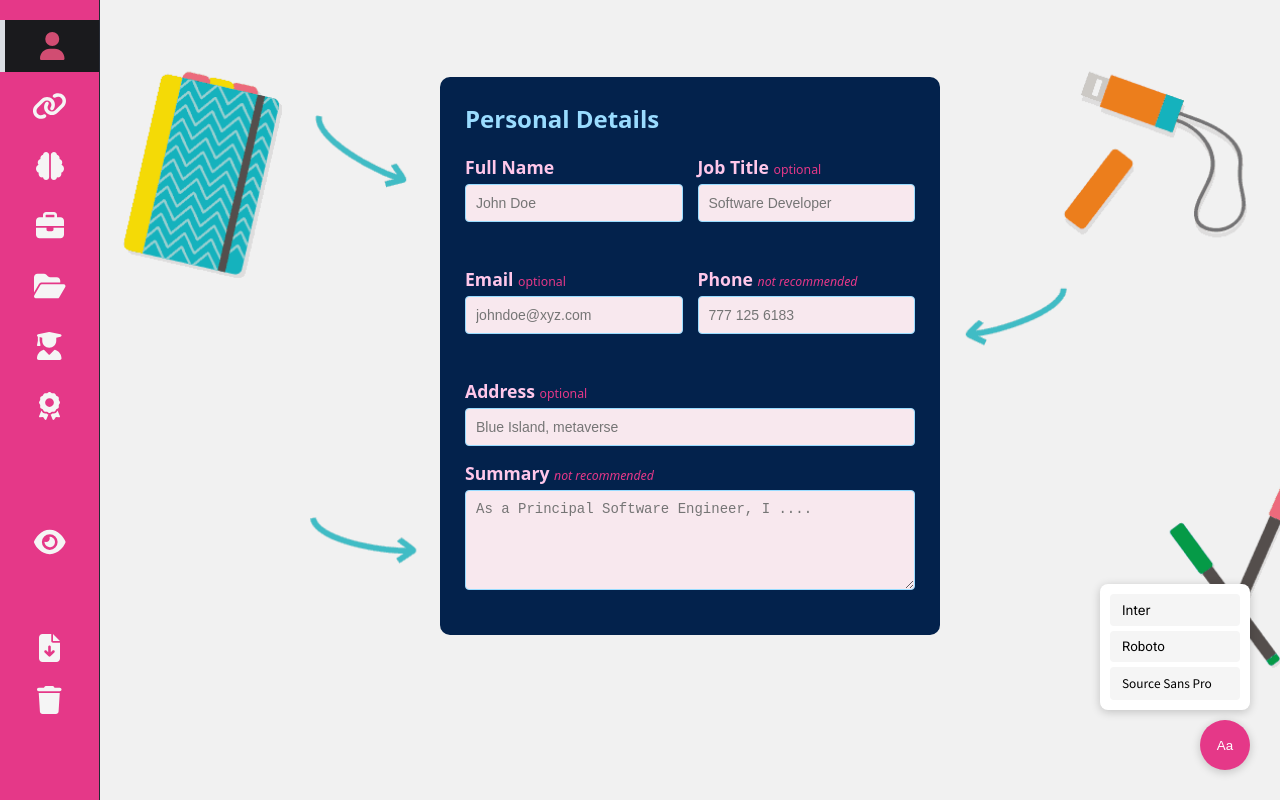
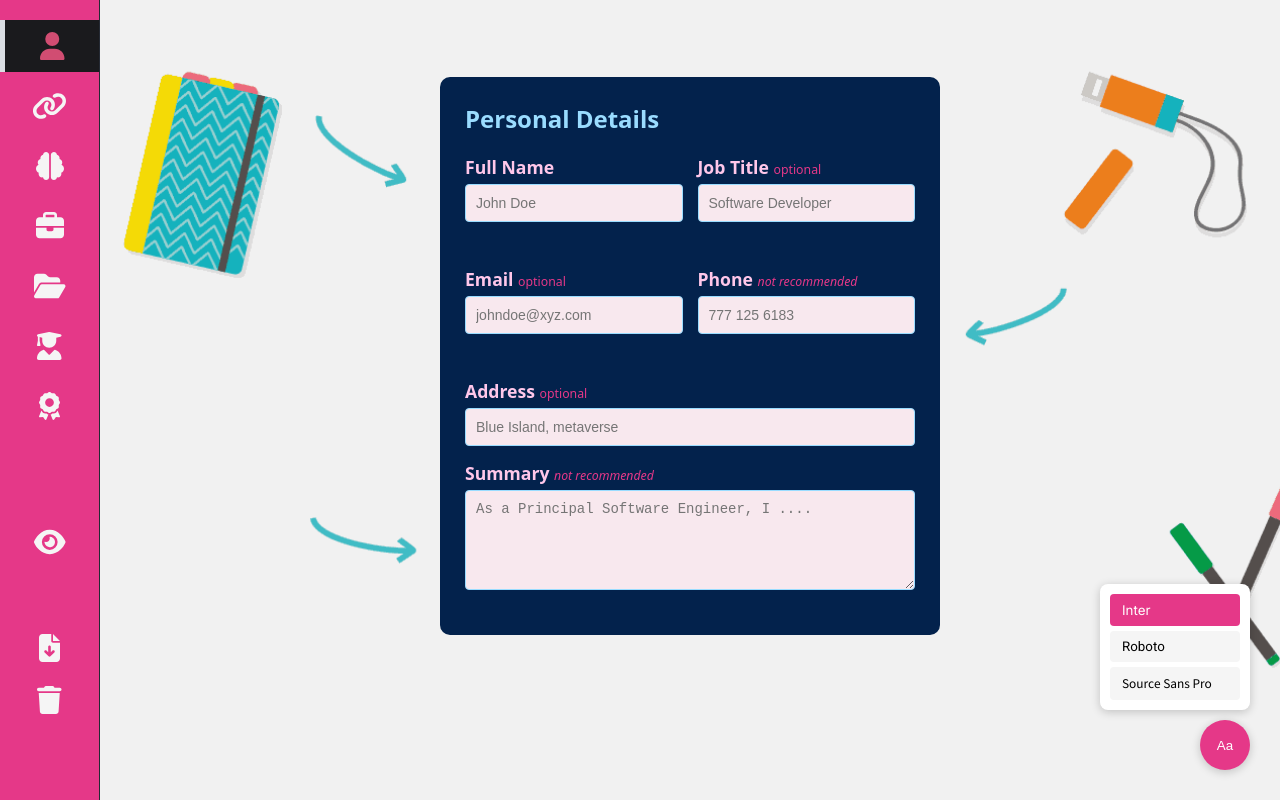
Before and after one commit to Ara404E/CV-Application, a React (Vite) app: page / in a window 1280 px wide. Both pictures are taken after a click on the button "Aa". Built offline with nearby package versions, Linux system fonts and the light colour scheme.

Commit message:
added a highlight colour for the selected font and fixed some structuring of the cv

```diff
--- a/src/components/App.jsx
+++ b/src/components/App.jsx
@@ -68,7 +68,7 @@ function App() {
         certificate: '', skill: '', interest: ''
     });
 
-    const [font , setFont]  = useLocalStorage('font' , 'Garamond, serif')
+    const [font , setFont]  = useLocalStorage('font' , "'Inter', sans-serif")
 
     return (
         <div className='app'>
@@ -287,7 +287,7 @@ function App() {
                 </div>
 
             </div>
-            <FontSwitcher  setFont={setFont}/>
+            <FontSwitcher  font={font} setFont={setFont}/>
         </div>
 
 
--- a/src/components/cvPreview.jsx
+++ b/src/components/cvPreview.jsx
@@ -84,7 +84,7 @@ function CvPreview({personalInfo , link , technicalSkill , workExperience , proj
                         </div>
                         <div>
                             {project.bulletPoints.map((project,index) =>
-                                        <li key={index}> {project} </li>
+                                        <li className="bullet-point-project" key={index}> {project} </li>
                                     )}
                         </div>
                     </div>
--- a/src/components/fontSwitcher.jsx
+++ b/src/components/fontSwitcher.jsx
@@ -1,7 +1,7 @@
 import { useState } from "react";
 import '../styles/font-switcher.css';
 
-const FontSwitcher = ({setFont}) => {
+const FontSwitcher = ({font,setFont}) => {
 
     const [showOptions, setShowOptions] = useState(false);
 
@@ -30,7 +30,7 @@ const FontSwitcher = ({setFont}) => {
                     {fonts.map((selectedFont) =>
                         <button
                         value={selectedFont.value}
-                        className="font-option"
+                        className={`font-option ${font === selectedFont.value && 'active'}`}
                         onClick={() => handleFontChange(selectedFont.value)}
                         style={{fontFamily: selectedFont.value}}
                         >
--- a/src/components/links.jsx
+++ b/src/components/links.jsx
@@ -55,8 +55,8 @@ const Link = ({ link, setLink }) => {
                         <input
                             type="url"
                             value={link.github}
-                            placeholder="www.github.com/johndoe"
-                            onChange={(e) => setLink({ ...link, github: e.target.value })}
+                            placeholder="Github"
+                            onChange={(e) => setLink({...link , github:e.target.value})}
                             className="link-input url-input"
                             />
                         <input
--- a/src/components/project.jsx
+++ b/src/components/project.jsx
@@ -56,7 +56,7 @@ const Project = ({ project, setProject }) => {
     <div className="project-container">
         <div className="project-form">
             <div className="project-form-scrollable">
-                {project.map(({ id, name, techStack, bulletPoints, repoURL, repoText, demoURL, demoText }) => (
+                {project.map(({ id, name, techStack, bulletPoints, repoURL, repoText, demoURL, demo }) => (
                     <div key={id} className="project-input-container">
                         <h3>Project {project.findIndex(p => p.id === id) + 1}</h3>
                         <div className="project-top-form-row">
@@ -141,9 +141,9 @@ const Project = ({ project, setProject }) => {
                                     />
                                 <input
                                     type="text"
-                                    value={demoText}
+                                    value={demo}
                                     placeholder="Live Preview/Website(Text)"
-                                    onChange={(e) => handleInputChange(id, "demoText", e.target.value)}
+                                    onChange={(e) => handleInputChange(id, "demo", e.target.value)}
                                     />
                             </div>
                         </div>
--- a/src/styles/App.css
+++ b/src/styles/App.css
@@ -209,16 +209,3 @@ textarea {
   background-color: #FF2E63;
   color: white;
 }
-
-
-
-.plug-container{
-  display: flex;
-  justify-content: center;
-  margin: 20px;
-  color:#FFEFEF ;
-}
-.plug-paragraph{
-  margin: 10px 0;
-  text-align: center;
-}
--- a/src/styles/cvPreview.css
+++ b/src/styles/cvPreview.css
@@ -50,6 +50,8 @@ h3{
   padding: 2px;
 }
 
+
+
 .certificate-section{
   display: flex;
   flex-direction: column;
--- a/src/styles/font-switcher.css
+++ b/src/styles/font-switcher.css
@@ -48,6 +48,11 @@
   transition: all 0.2s;
   text-align: left;
 }
+.font-option.active{
+  background-color: #E53888;
+  color: white;
+  font-weight: 500;
+}
 
 .font-option:hover {
   background: #E53888;
```
